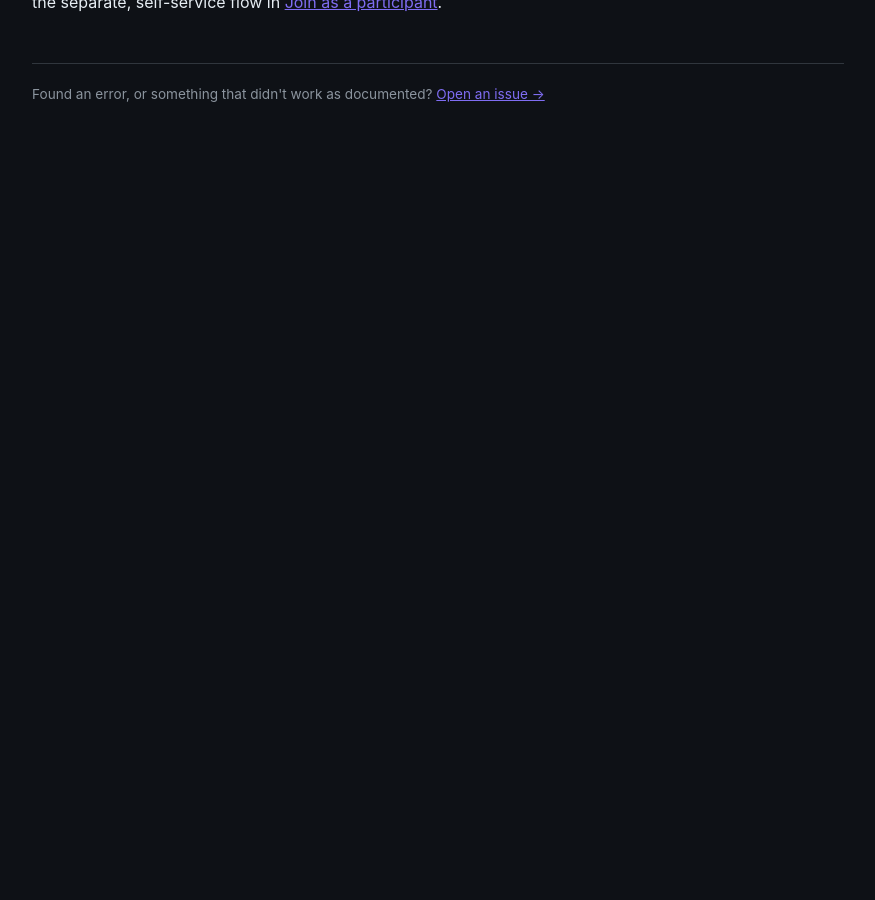
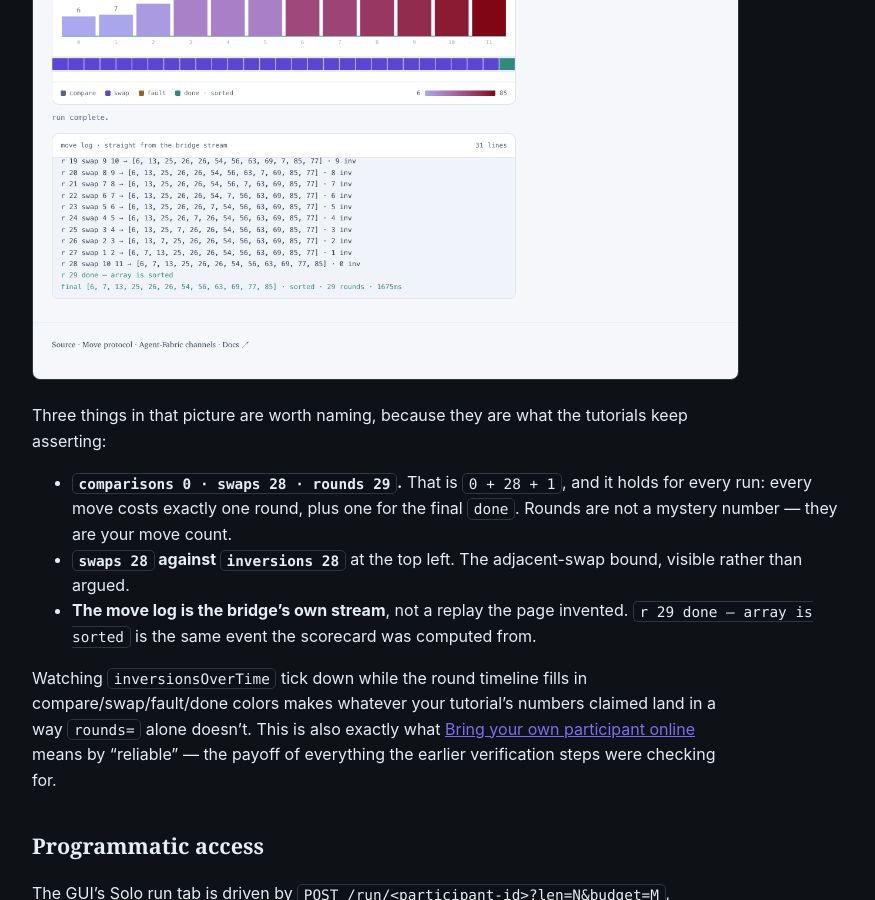
Before and after one commit to scimbe/CADS-DEMO-sort-docs, a Jekyll site: the page built from _how-to/run-the-arena-locally.md, in a window 1280 px wide and 900 px high, scrolled down 2568 px. Shown: the whole window, without its empty margins (322-1197 px from the left). Built offline with Jekyll 4.4.1, drawn with Linux system fonts in a browser that asks for light colours; before the commit the page ends 2737 px from its top, so only the background shows below that; some of the changed text lies outside the part shown.

Commit message:
docs(local): a real screenshot of a finished local run
The page had five command blocks and no picture of the thing they produce.
Captured from an actual local arena on 127.0.0.1 -- own bridge, own static
server, participant generated by following the tutorial -- so nothing in it is
staged or borrowed from the hosted deployment.

Annotated with the three things it makes visible rather than asserted:
comparisons 0 + swaps 28 + 1 = rounds 29 (every move costs a round), swaps
equal to the starting inversion count, and a move log that is the bridge's own
stream rather than a replay the page built.

Earlier attempts to drive the GUI headlessly failed on text-based selectors
matching a hidden duplicate button; #run-solo works.

````diff
--- a/_how-to/run-the-arena-locally.md
+++ b/_how-to/run-the-arena-locally.md
@@ -83,6 +83,21 @@ insertion-fan, n=12
   (32 inversions, 32 swaps — the adjacent-swap bound, live)
 ```
 
+This is what a finished run looks like — everything below is local, on `127.0.0.1`, with no account
+and no tunnel:
+
+![The local arena after a completed solo run: sorted bars, a scorecard reading comparisons 0, swaps 28, faults 0, rounds 29, the inversions sparkline falling to zero, and the move log ending in 'done — array is sorted']({{ '/assets/local-arena-solo-run.png' | relative_url }})
+
+Three things in that picture are worth naming, because they are what the tutorials keep asserting:
+
+- **`comparisons 0 · swaps 28 · rounds 29`.** That is `0 + 28 + 1`, and it holds for every run:
+  every move costs exactly one round, plus one for the final `done`. Rounds are not a mystery
+  number — they are your move count.
+- **`swaps 28` against `inversions 28`** at the top left. The adjacent-swap bound, visible rather
+  than argued.
+- **The move log is the bridge's own stream**, not a replay the page invented. `r 29 done — array
+  is sorted` is the same event the scorecard was computed from.
+
 Watching `inversionsOverTime` tick down while the round timeline fills in compare/swap/fault/done
 colors makes whatever your tutorial's numbers claimed land in a way `rounds=` alone doesn't. This
 is also exactly what [Bring your own participant online]({{ '/tutorials/first-participant/' | relative_url }})
````
Also changed, not shown: assets/local-arena-solo-run.png (added).
